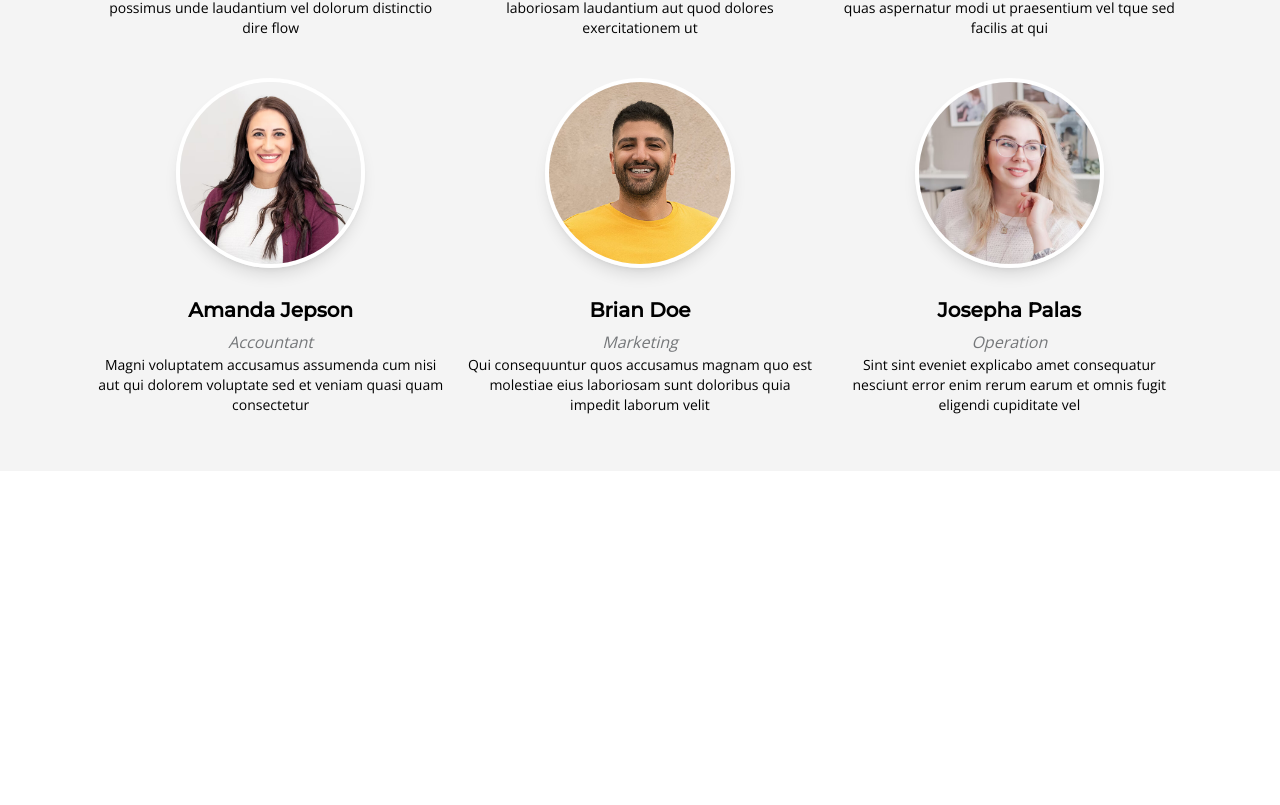
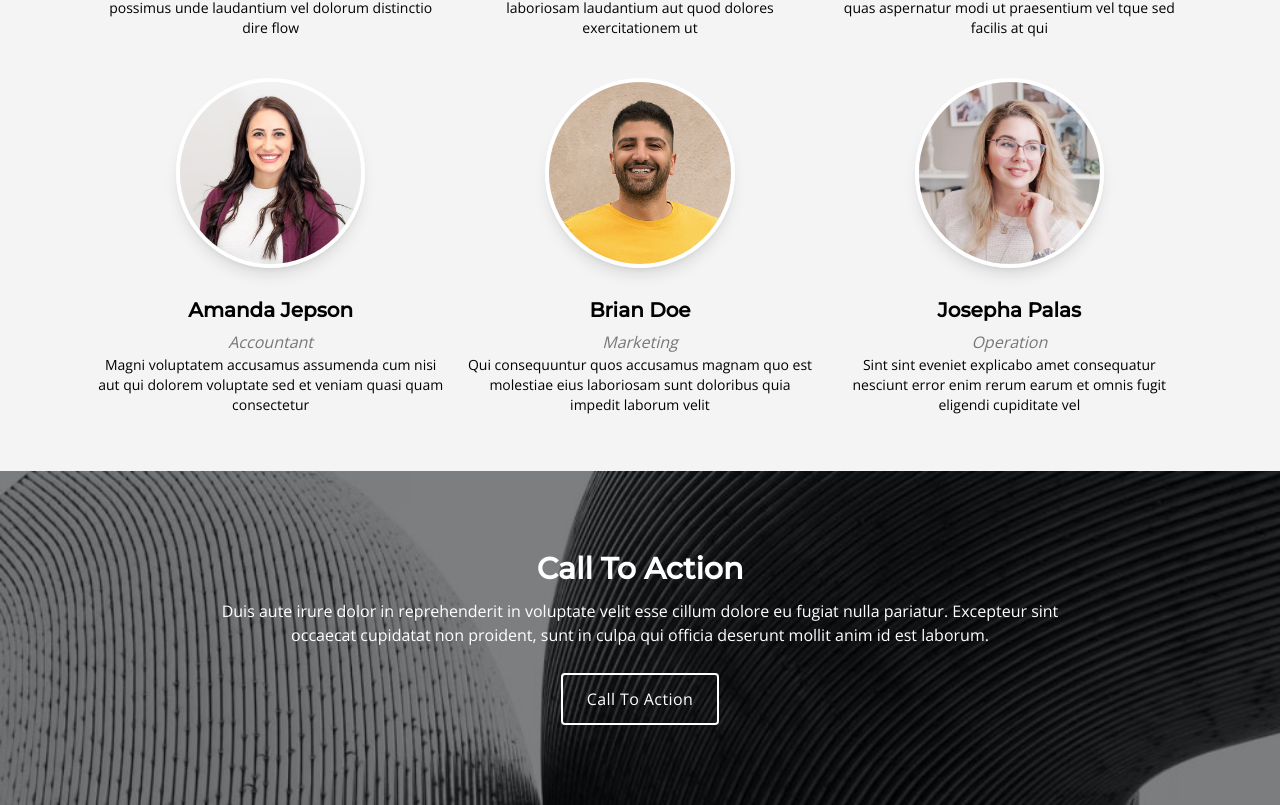
Before and after one commit to dhruv-p-prajapati/append-clone-react-tailwind, a React (Vite) app: page / in a window 1280 px wide. Shown: the part 5777-6582 px from the top of the page. Before the commit the page ends 6248 px from the top, so only its background shows below. Built offline with nearby package versions, Linux system fonts and the light colour scheme.

Commit message:
[FEAT]: add CTA section

```diff
--- a/src/App.tsx
+++ b/src/App.tsx
@@ -8,6 +8,7 @@ import FeaturePage from "./pages/Features/FeaturePage";
 import PricingPage from "./pages/Pricing/PricingPage";
 import FaqPage from "./pages/Faq/FaqPage";
 import TeamPage from "./pages/Team/TeamPage";
+import CtaPage from "./pages/Cta/CtaPage";
 
 const App = () => {
   return (
@@ -22,6 +23,7 @@ const App = () => {
       <PricingPage />
       <FaqPage />
       <TeamPage />
+      <CtaPage />
     </div>
   );
 };
--- /dev/null
+++ b/src/pages/Cta/CtaPage.tsx
@@ -0,0 +1,25 @@
+import Button from "../../components/Button";
+
+const CtaPage = () => {
+  return (
+    <div className="bg-cta-image bg-fixed top-0 left-0 bg-cover bg-center">
+      <div className="flex flex-col justify-center items-center text-white z-10 w-[90vw] md:w-[70vw] lg:w-[85vw] mx-auto py-20">
+        <div className="w-full lg:w-5/6 flex flex-col justify-center items-center lg:px-3">
+          <h3 className="text-3xl font-bold">Call To Action</h3>
+          <p className="font-opensans mt-3 mb-4 text-center text-white">
+            Duis aute irure dolor in reprehenderit in voluptate velit esse
+            cillum dolore eu fugiat nulla pariatur. Excepteur sint occaecat
+            cupidatat non proident, sunt in culpa qui officia deserunt mollit
+            anim id est laborum.
+          </p>
+
+          <Button className="font-medium tracking-wide lg:py-3 lg:px-10 mt-[10px] border-2 border-white bg-transparent hover:opacity-100 hover:border-accent hover:bg-accent ">
+            Call To Action
+          </Button>
+        </div>
+      </div>
+    </div>
+  );
+};
+
+export default CtaPage;
--- a/tailwind.config.js
+++ b/tailwind.config.js
@@ -18,6 +18,8 @@ export default {
           "linear-gradient(rgba(0, 0, 0, 0.5), rgba(0, 0, 0, 0.5)), url('/images/hero-bg.jpg')",
         "stats-image":
           "linear-gradient(rgba(0, 0, 0, 0.6), rgba(0, 0, 0, 0.6)), url('/images/stats-bg.jpg')",
+        "cta-image":
+          "linear-gradient(rgba(0, 0, 0, 0.5), rgba(0, 0, 0, 0.5)), url('/images/cta-bg.jpg')",
       },
       fontFamily: {
         opensans: ["OpenSans", "sans-serif"],
```
Also changed, not shown: public/images/cta-bg.jpg (added).
